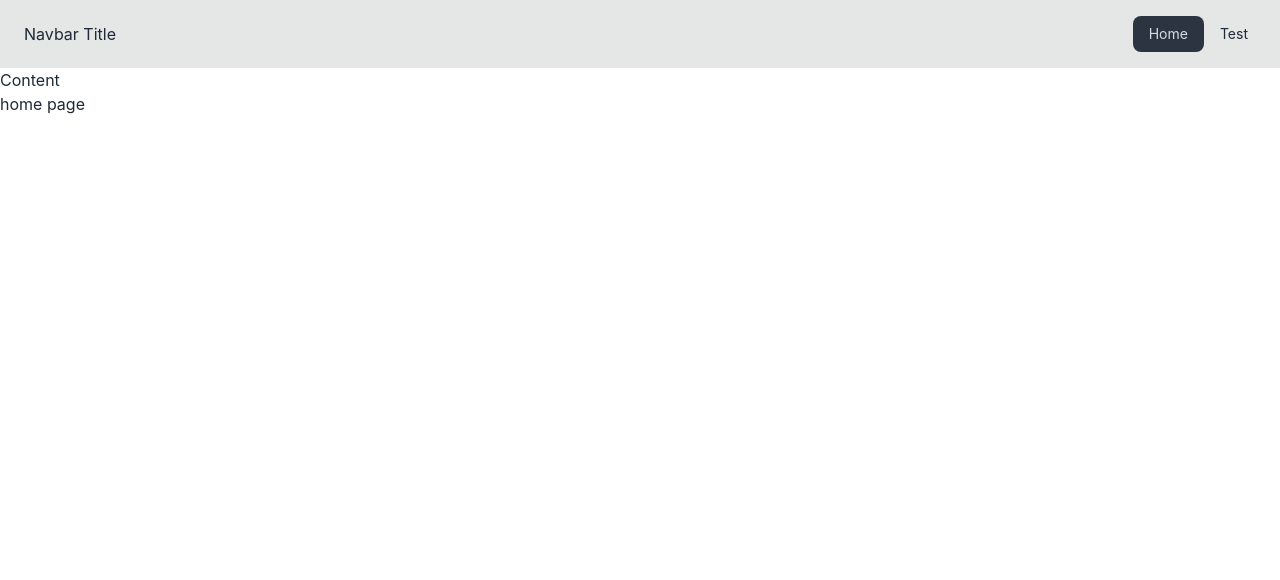
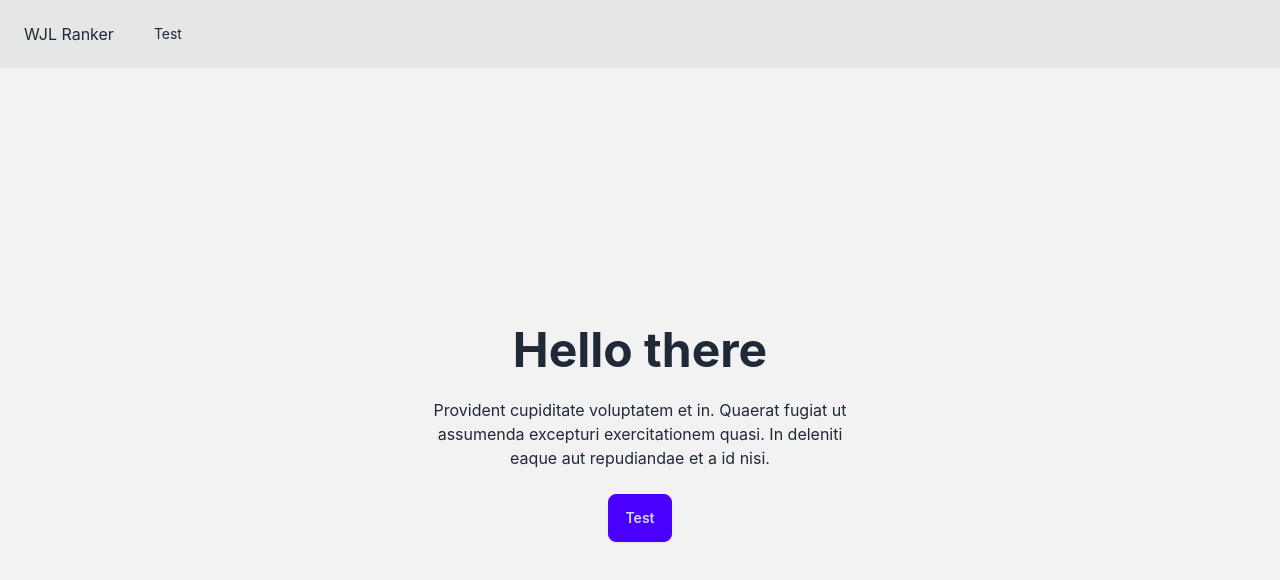
Before and after one commit to WahJianLin/wjl-ranker-app, a React (Create React App) app in the folder wjl-ranker-app/: page / in a window 1280 px wide. Shown: the top 580 px of the page. Built offline with nearby package versions, Linux system fonts and the light colour scheme.

Commit message:
[MODIFY] FP-0002 Added navbar logic and home screen logic.

```diff
--- /dev/null
+++ b/wjl-ranker-app/src/Components/home-screen/home-hero.tsx
@@ -0,0 +1,26 @@
+import { NavLink } from "react-router-dom";
+import { NAVBAR_LINKS } from "../../supplimentary/constants";
+
+function HomeHero() {
+  return (
+    <div className="hero bg-base-200 h-screen-base">
+      <div className="hero-content text-center">
+        <div className="max-w-md">
+          <h1 className="text-5xl font-bold">Hello there</h1>
+          <p className="py-6">
+            Provident cupiditate voluptatem et in. Quaerat fugiat ut assumenda
+            excepturi exercitationem quasi. In deleniti eaque aut repudiandae et
+            a id nisi.
+          </p>
+          <button className="btn btn-primary">
+            <NavLink to={`/${NAVBAR_LINKS.TEST}`}>Test</NavLink>
+          </button>
+        </div>
+      </div>
+    </div>
+  );
+}
+
+interface Props {}
+
+export default HomeHero;
--- a/wjl-ranker-app/src/Components/navbar/navbar-link.tsx
+++ /dev/null
@@ -1,16 +0,0 @@
-import { NavLink } from "react-router-dom";
-
-function NavbarLink(props: INavbarLinkProps) {
-  return (
-    <li>
-      <NavLink to={`/${props.linkTo}`}>{props.linkText}</NavLink>
-    </li>
-  );
-}
-
-interface INavbarLinkProps {
-  readonly linkTo: string;
-  readonly linkText: string;
-}
-
-export default NavbarLink;
--- a/wjl-ranker-app/src/Components/navbar/navbar.tsx
+++ b/wjl-ranker-app/src/Components/navbar/navbar.tsx
@@ -1,16 +1,22 @@
-import NavbarLink from "./navbar-link";
 import {
+  NAVBAR_LINKS,
   NAVBAR_LINKS_IN_USE,
   NAVBAR_LINKS_TEXT,
+  WJL_RANKER_TEXT,
 } from "../../supplimentary/constants";
+import { NavLink } from "react-router-dom";
 
-function Navbar(props: Props) {
+function Navbar() {
   const links = (): JSX.Element[] => {
     return NAVBAR_LINKS_IN_USE.map((link: string) => {
-      return <NavbarLink linkTo={link} linkText={NAVBAR_LINKS_TEXT[link]} />;
+      return (
+        <li>
+          <NavLink to={`/${link}`}>{NAVBAR_LINKS_TEXT[link]}</NavLink>
+        </li>
+      );
     });
   };
-
+  // DaisyUI navbar
   return (
     <div className="drawer">
       <input id="my-drawer-3" type="checkbox" className="drawer-toggle" />
@@ -38,7 +44,9 @@ function Navbar(props: Props) {
               </svg>
             </label>
           </div>
-          <div className="mx-2 flex-1 px-2">Navbar Title</div>
+          <div className="mx-2 px-2">
+            <NavLink to={`/${NAVBAR_LINKS.HOME}`}>{WJL_RANKER_TEXT}</NavLink>
+          </div>
           <div className="hidden flex-none lg:block">
             <ul className="menu menu-horizontal">
               {/* Navbar menu content here */}
@@ -46,8 +54,6 @@ function Navbar(props: Props) {
             </ul>
           </div>
         </div>
-        {/* Page content here */}
-        Content
       </div>
       <div className="drawer-side">
         <label
@@ -64,6 +70,4 @@ function Navbar(props: Props) {
   );
 }
 
-interface Props {}
-
 export default Navbar;
--- a/wjl-ranker-app/src/index.css
+++ b/wjl-ranker-app/src/index.css
@@ -15,3 +15,7 @@ code {
   font-family: source-code-pro, Menlo, Monaco, Consolas, 'Courier New',
     monospace;
 }
+
+.h-screen-base {
+  height: calc(100vh - 68px);
+}
--- a/wjl-ranker-app/src/pages/home-page.tsx
+++ b/wjl-ranker-app/src/pages/home-page.tsx
@@ -1,14 +1,9 @@
-import React from "react"
+import HomeHero from "../components/home-screen/home-hero";
 
-function HomePage(props: Props) {
-  return (
-    <div>
-      <div>home page</div>
-    </div>
-  )
-};
-
-interface Props {
+function HomePage() {
+  return <HomeHero />;
 }
 
+interface Props {}
+
 export default HomePage;
--- a/wjl-ranker-app/src/supplimentary/constants.ts
+++ b/wjl-ranker-app/src/supplimentary/constants.ts
@@ -1,4 +1,5 @@
 
+export const WJL_RANKER_TEXT = "WJL Ranker";
 export enum NAVBAR_LINKS {
   HOME = "",
   TEST = "test",
@@ -9,4 +10,4 @@ export const NAVBAR_LINKS_TEXT: { [key: string]: string } = {
   [NAVBAR_LINKS.TEST]: "Test",
 };
 
-export const NAVBAR_LINKS_IN_USE: string[] = [NAVBAR_LINKS.HOME, NAVBAR_LINKS.TEST];
+export const NAVBAR_LINKS_IN_USE: string[] = [NAVBAR_LINKS.TEST];
```
